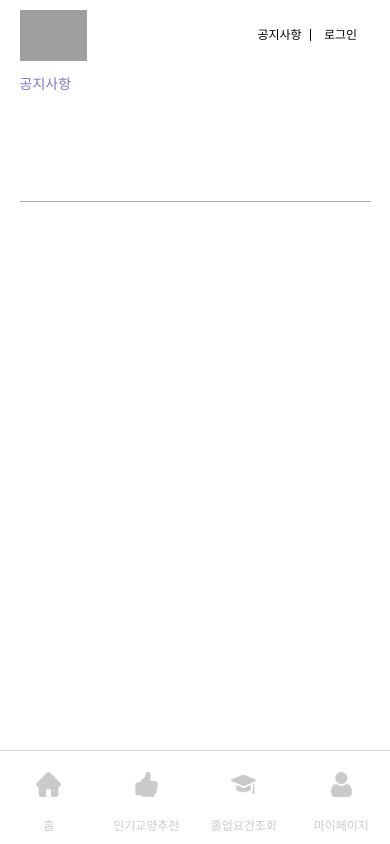
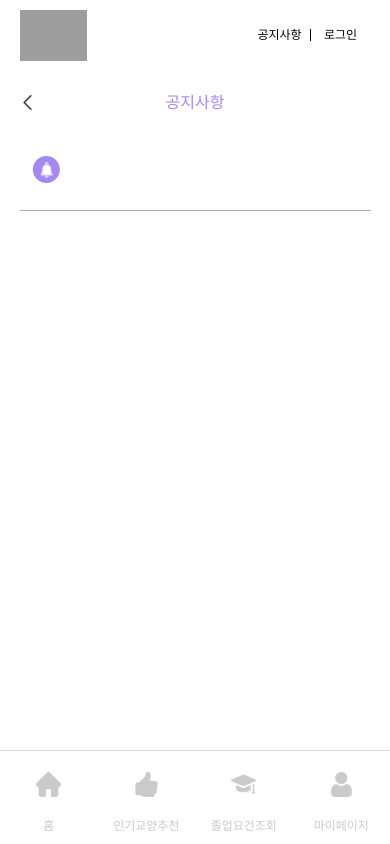
Before and after one commit to Graduate-Okay/Graduate-Okay-FE, a React (Create React App) app in the folder graduate-okay-fe/: page /notice/1 in a window 390 px wide. Built offline with nearby package versions, Linux system fonts and the light colour scheme; no server answers; grey boxes are pictures that could not be loaded; a web font is replaced by a local one.

Commit message:
Design : 공지사항 디테일 페이지 모바일 UI 수정

```diff
--- a/graduate-okay-fe/src/pages/NoticeDetail.tsx
+++ b/graduate-okay-fe/src/pages/NoticeDetail.tsx
@@ -5,6 +5,8 @@ import theme from "../constants/theme";
 import axios, { AxiosError } from "axios";
 import api from "../apis/api";
 import { INoticeDetail } from "../interfaces";
+import HandleSection from "../components/HandleSection";
+import { ReactComponent as Alarm } from "../assets/imgs/alarm.svg";
 
 const NoticeDetail: React.FC = () => {
   const params = useParams();
@@ -29,9 +31,19 @@ const NoticeDetail: React.FC = () => {
   return (
     <ThemeProvider theme={theme}>
       <DetailSection>
-        <DetailHeader>공지사항</DetailHeader>
-        <DetailTitle>{detail?.title}</DetailTitle>
-        <DetailDate>{detail?.createdAt}</DetailDate>
+        <HandleSection
+          prevBtn={true}
+          title="공지사항"
+          closeBtn={false}
+          color="#a489f0"
+        />
+        <DataGroup>
+          <Alarm />
+          <NoticeText>
+            <NoticeName>{detail?.title}</NoticeName>
+            <NoticeDate>{detail?.createdAt}</NoticeDate>
+          </NoticeText>
+        </DataGroup>
         <DetailContent>{detail?.content}</DetailContent>
       </DetailSection>
     </ThemeProvider>
@@ -46,41 +58,9 @@ const DetailSection = styled.section`
   width: 90%;
   height: 65vh;
   margin: 2vh auto;
+
   @media ${({ theme }) => theme.device.laptop} {
     width: 60%;
-  }
-`;
-
-const DetailHeader = styled.div`
-  display: flex;
-  font-size: 1.4rem;
-  color: #7978cd;
-  @media ${({ theme }) => theme.device.laptop} {
-    font-size: 1.6rem;
-    margin-top: 2rem;
-  }
-`;
-
-const DetailTitle = styled.div`
-  display: flex;
-  height: 5vh;
-  align-items: center;
-  font-size: 1.8rem;
-  margin-top: 5vh;
-  @media ${({ theme }) => theme.device.laptop} {
-    font-size: 2.4rem;
-  }
-`;
-
-const DetailDate = styled.div`
-  display: flex;
-  color: #a4b0be;
-  height: 3vh;
-  font-size: 1.1rem;
-  border-bottom: 1px solid #a4b0be;
-  @media ${({ theme }) => theme.device.laptop} {
-    font-size: 1.4rem;
-    height: 4vh;
   }
 `;
 
@@ -89,7 +69,52 @@ const DetailContent = styled.div`
   width: 100%;
   font-size: 1.4rem;
   margin-top: 2rem;
+
   @media ${({ theme }) => theme.device.laptop} {
     font-size: 1.8rem;
   }
 `;
+
+const DataGroup = styled.div`
+  display: flex;
+  width: 100%;
+  height: 15%;
+  align-items: center;
+  border-bottom: 1px solid #a4b0be;
+
+  > svg {
+    width: 15%;
+  }
+`;
+
+const NoticeText = styled.div`
+  display: flex;
+  flex-direction: column;
+  width: 70%;
+`;
+
+const NoticeName = styled.div`
+  display: flex;
+  font-size: 1.6rem;
+
+  @media ${({ theme }) => theme.device.tablet} {
+    font-size: 1.9rem;
+  }
+
+  @media ${({ theme }) => theme.device.laptop} {
+    font-size: 2.1rem;
+  }
+`;
+
+const NoticeDate = styled.div`
+  display: flex;
+  font-size: 1.2rem;
+  color: #a4b0be;
+
+  @media ${({ theme }) => theme.device.tablet} {
+    font-size: 1.3rem;
+  }
+  @media ${({ theme }) => theme.device.laptop} {
+    font-size: 1.4rem;
+  }
+`;
```
